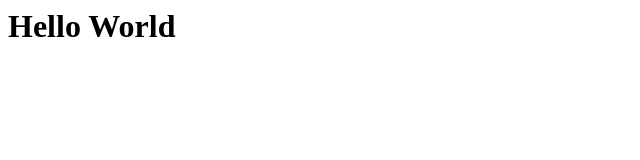
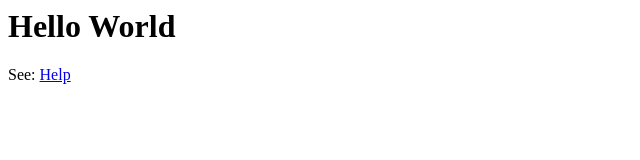
Before and after one commit to tacob-ryffine/philiprbrenan.github.io, a plain HTML site: page index.html in a window 1280 px wide. Shown: the full height of the page, 0-640 px from the left. Drawn offline with Linux system fonts and the light colour scheme.

Commit message:
Update index.html

```diff
--- a/index.html
+++ b/index.html
@@ -1 +1,2 @@
 <h1>Hello World</h1>
+See: <a href="help.html">Help</a>
```
